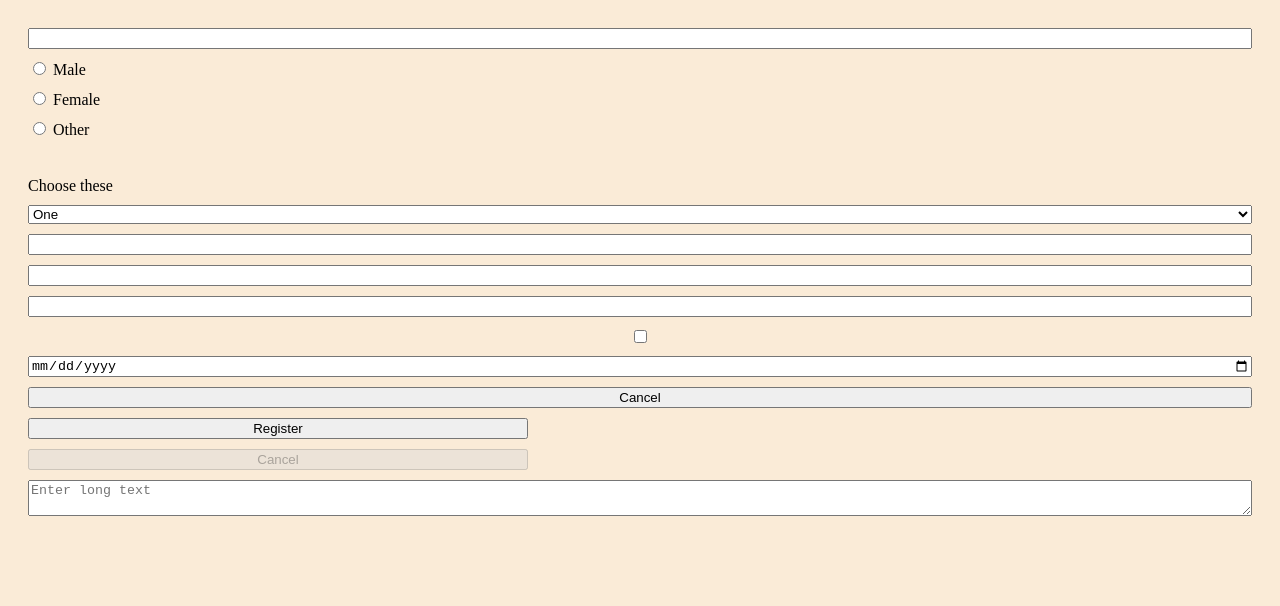
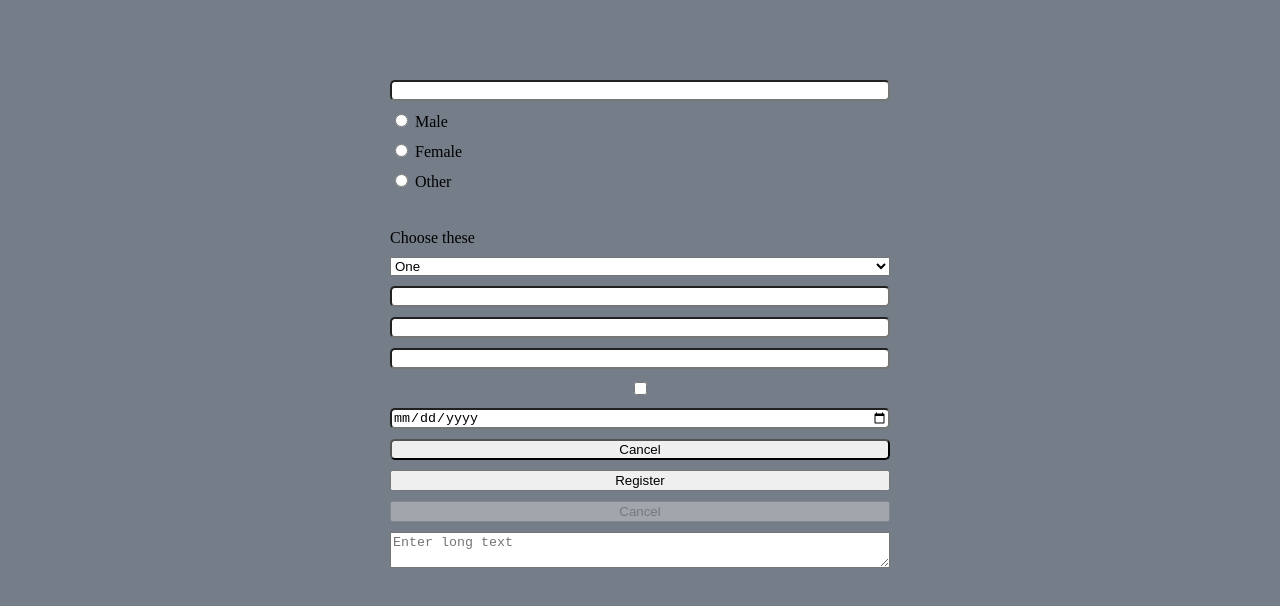
Before and after one commit to naranll/LEAP, a plain HTML site: page html/form/index.html in a window 1280 px wide. Drawn offline with Linux system fonts and the light colour scheme.

Commit message:
added to form style

```diff
--- a/html/form/style.css
+++ b/html/form/style.css
@@ -6,10 +6,15 @@ form {
     flex-direction: column;
     gap: 10px;
 }
- body {
-    background-color: antiquewhite;
-    padding: 20px;
+body {
+    background-color: rgb(116, 125, 136);
+    max-width: 500px;
+    margin: 5em auto;
+ }
+
+ input {
+    border-radius: 5px;
  }
  button {
-    width: 500px;
+    max-width: 500px;
  }
```
